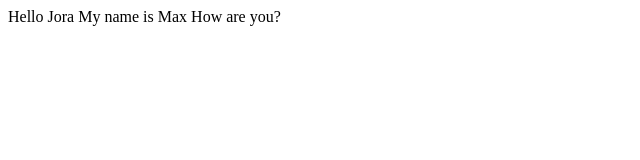
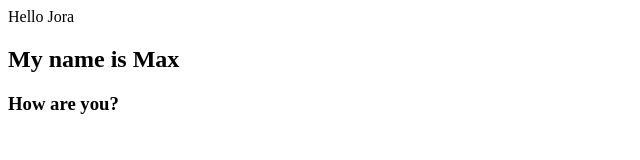
Before and after one commit to maximkyrylchuk/Jenkins, a plain HTML site: page index.html in a window 1280 px wide. Shown: the whole page, without its empty margins (0-640 px from the left). Drawn offline with Linux system fonts and the light colour scheme.

Commit message:
Update index.html

```diff
--- a/index.html
+++ b/index.html
@@ -1,3 +1,3 @@
 <hl>Hello Jora</hl>
-<hl>My name is Max</hl>
-<hl>How are you?</hl>
+<h2>My name is Max</h2>
+<h3>How are you?</h3>
```
